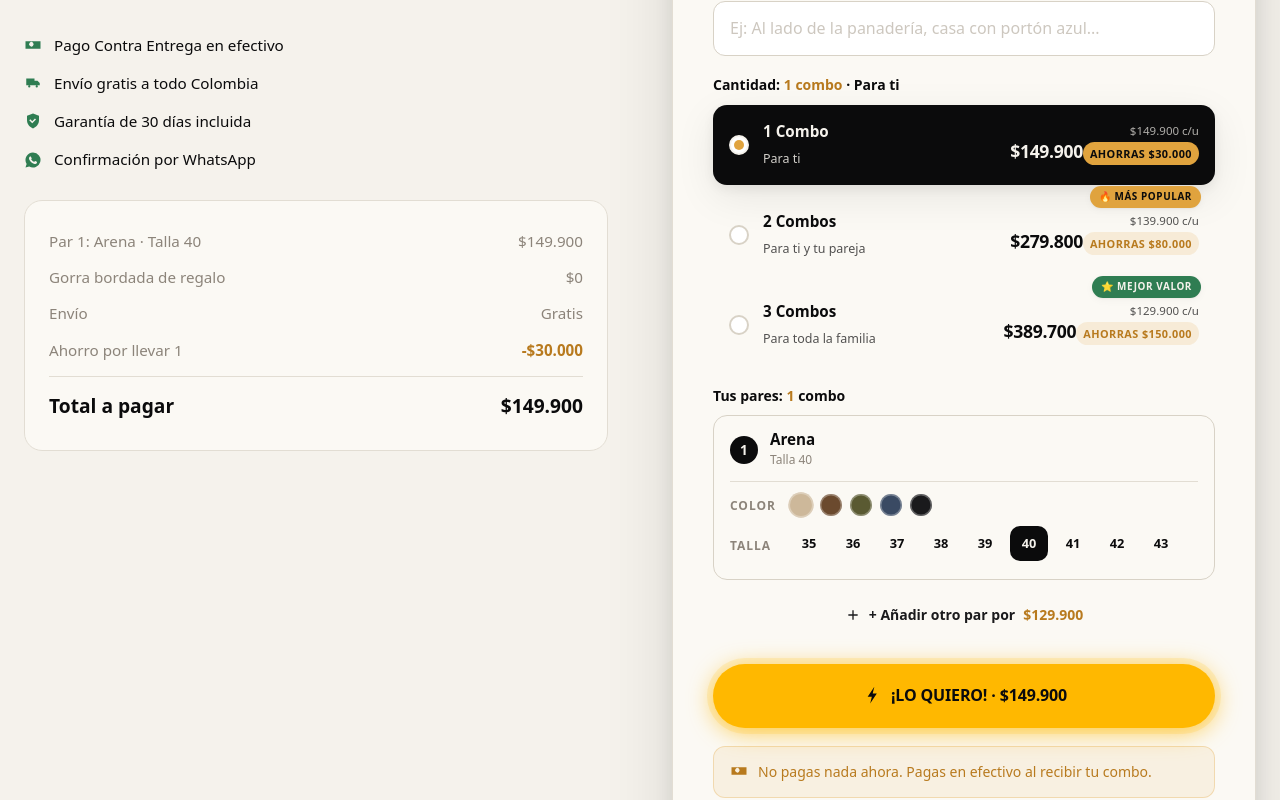
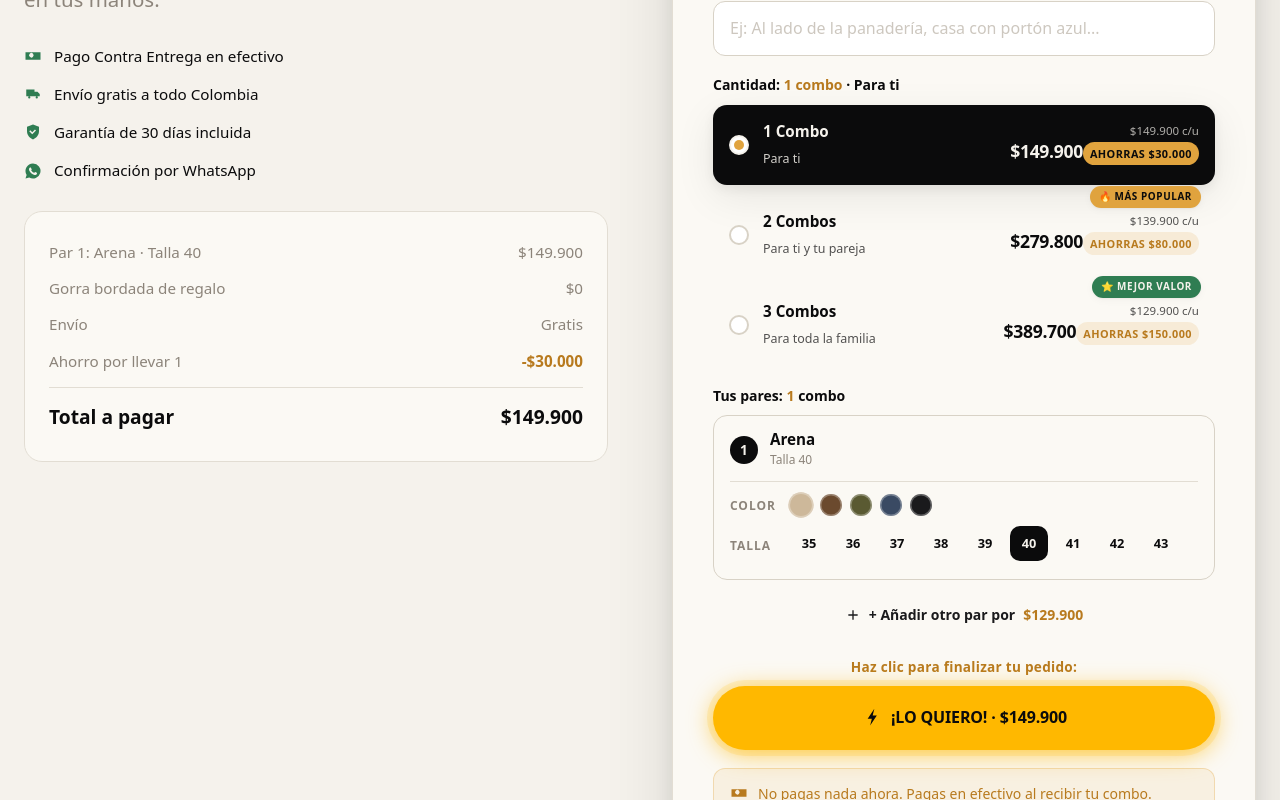
Before and after one commit to funnellersinfo-maker/brahma-landing, a Next.js app: page / in a window 1280 px wide. Shown: the part 11200-12000 px from the top of the page. Built offline with nearby package versions, Linux system fonts and the light colour scheme.

Commit message:
Add: linea 'Haz clic para finalizar tu pedido' encima del boton amarillo

```diff
--- a/src/app/page.tsx
+++ b/src/app/page.tsx
@@ -1413,8 +1413,11 @@ export default function Home() {
                   </div>
                 </div>
 
+                <p style={{ textAlign: "center", fontSize: "0.85rem", fontWeight: 600, color: "var(--lp-amber-deep)", margin: "16px 0 8px", letterSpacing: "0.02em" }}>
+                  Haz clic para finalizar tu pedido:
+                </p>
                 <button type="submit" className="lp-btn lp-btn--temu lp-btn--lg lp-btn--block" data-magnetic disabled={submitting}
-                  style={{ marginTop: 8, opacity: submitting ? 0.7 : 1 }}>
+                  style={{ marginTop: 0, opacity: submitting ? 0.7 : 1 }}>
                   <Icon name="bolt" style={{ width: 20, height: 20 }} />
                   {submitting ? "Procesando…" : `¡LO QUIERO! · ${formatCOP(total)}`}
                 </button>
```
